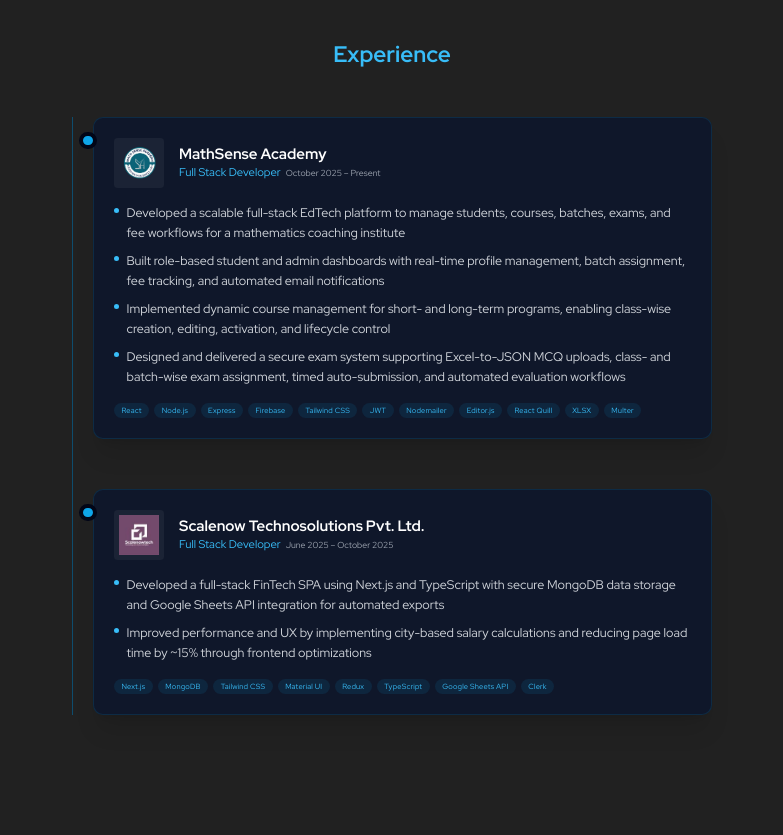
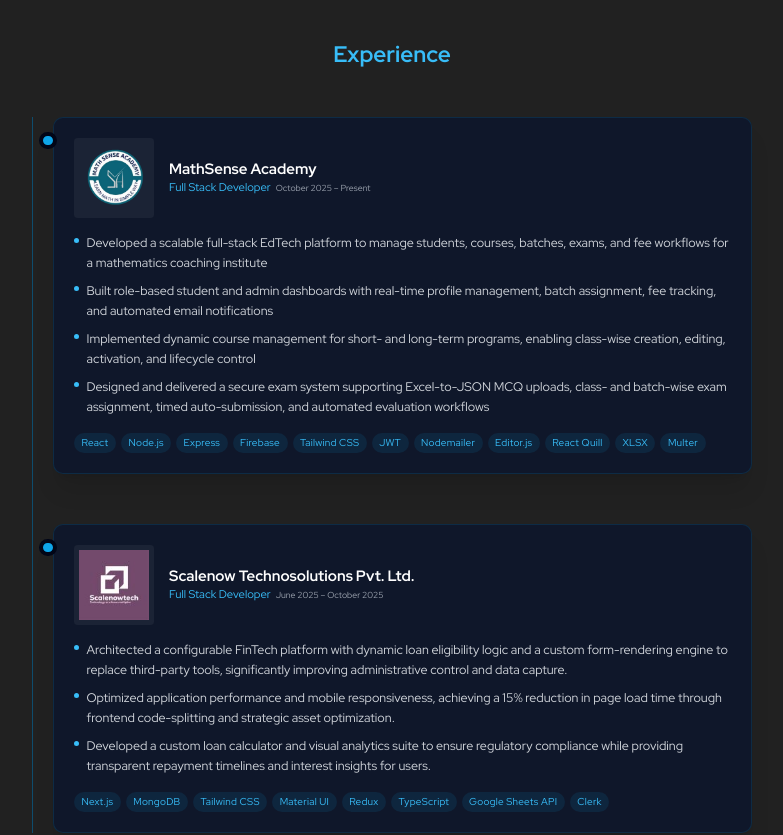
Before and after one commit to sayank22/sk_portfolio, a React (Create React App) app: page / in a window 1280 px wide. Shown: the part 1220-2055 px from the top of the page, without its empty margins (248-1031 px from the left). Built offline with nearby package versions, Linux system fonts and the light colour scheme.

Commit message:
enhance experience card animations and link structure

```diff
--- a/src/components/Experience/Experience.tsx
+++ b/src/components/Experience/Experience.tsx
@@ -7,6 +7,7 @@
 interface ExperienceItem {
   id: number;
   company: string;
+  website: string;
   role: string;
   duration: string;
   location?: string;
@@ -22,6 +23,7 @@
   {
     id: 1,
     company: "MathSense Academy",
+    website: "https://www.linkedin.com/company/mathsense-academy/",
     role: "Full Stack Developer",
     duration: "October 2025 – Present",
     location: "Remote",
@@ -49,12 +51,14 @@
   {
     id: 2,
     company: "Scalenow Technosolutions Pvt. Ltd.",
+    website: "https://www.linkedin.com/company/scalenow-technosolutions-private-limited/",
     role: "Full Stack Developer",
     duration: "June 2025 – October 2025",
     logo: "/images/scalenow.jpeg",
     description: [
-      "Developed a full-stack FinTech SPA using Next.js and TypeScript with secure MongoDB data storage and Google Sheets API integration for automated exports",
-      "Improved performance and UX by implementing city-based salary calculations and reducing page load time by ~15% through frontend optimizations"
+      "Architected a configurable FinTech platform with dynamic loan eligibility logic and a custom form-rendering engine to replace third-party tools, significantly improving administrative control and data capture.",
+      "Optimized application performance and mobile responsiveness, achieving a 15% reduction in page load time through frontend code-splitting and strategic asset optimization.",
+      "Developed a custom loan calculator and visual analytics suite to ensure regulatory compliance while providing transparent repayment timelines and interest insights for users."
     ],
     techStack: [
       "Next.js",
@@ -83,7 +87,7 @@
 const Experience = () => {
   return (
     <section id="experience" className="py-24 px-4 flex justify-center">
-      <div className="w-full max-w-5xl">
+      <div className="w-full max-w-6xl">
         <h2 className="text-4xl font-bold text-center mb-20 text-sky-400">
           Experience
         </h2>
@@ -94,9 +98,9 @@
             <motion.div
               key={exp.id}
               variants={cardVariant}
-              initial="hidden"
-              whileInView="visible"
-              transition={{ duration: 0.6, delay: index * 0.15 }}
+              initial={{ height: 0 }}
+              whileInView={{ height: '100%' }}
+              transition={{ duration: 1.5, ease: 'easeInOut' }}
               viewport={{ once: true }}
               className="mb-20 ml-8 relative"
             >
@@ -106,11 +110,12 @@
               {/* Card */}
               <div className="bg-[#0f172a] rounded-2xl p-6 md:p-8 shadow-xl border border-sky-900/40 hover:border-sky-500/40 transition">
                 {/* Header */}
-                <div className="flex items-center gap-6">
+                <div className="flex  items-center gap-6">
+                  <a href={exp.website} target="_blank" rel="noopener noreferrer" className="flex items-center gap-6 cursor-pointer hover:scale-105 transition-transform">
                   <img
                     src={exp.logo}
                     alt={exp.company}
-                    className="w-20 h-20 object-contain rounded-md bg-white/5 p-2"
+                    className="w-32 h-32 object-contain rounded-md bg-white/5 p-2"
                   />
                   <div>
                     <h3 className="text-2xl font-semibold text-white">
@@ -118,12 +123,12 @@
                     </h3>
                     <p className="text-lg text-sky-400">
                       {exp.role}
-
                     <span className="ml-2 text-sm text-gray-400">
                       {exp.duration}
                     </span>
                     </p>
                   </div>
+                  </a>
                 </div>
 
                 {/* Description */}
@@ -141,7 +146,7 @@
                   {exp.techStack.map((tech, i) => (
                     <span
                       key={i}
-                      className="text-xs px-3 py-1 rounded-full bg-sky-500/10 text-sky-400 tracking-wide"
+                      className="text-base px-3 py-1 rounded-full bg-sky-500/10 text-sky-400 tracking-wide hover:bg-sky-500/20 hover:text-sky-400 transition-all cursor-pointer"
                     >
                       {tech}
                     </span>
```
